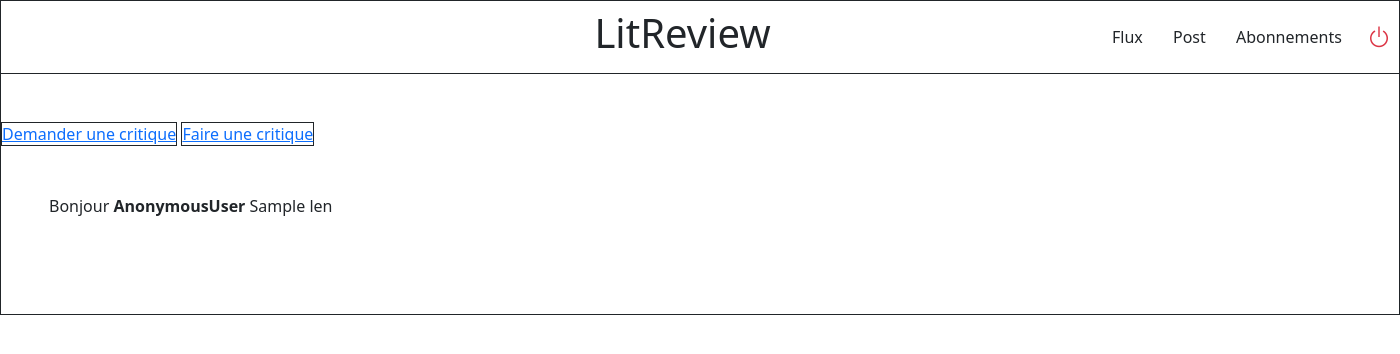
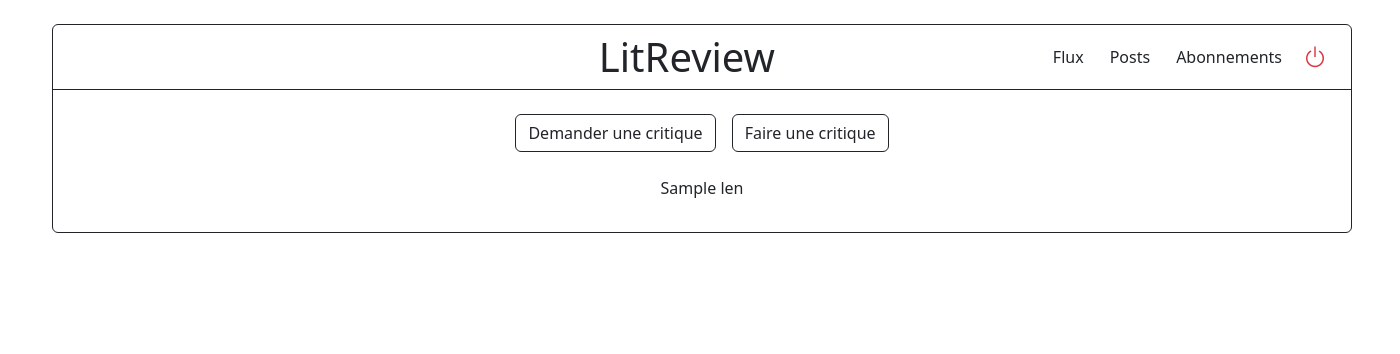
Before and after one commit to Volgar3/OC_P9, a Django app: template social_network/templates/social_network/feed.html in a window 1400 px wide. Shown: the top 354 px of the page. Run offline with Django 5.2, Linux system fonts and the light colour scheme; the template is opened without the code that fills it: most values are stand-ins (such as "Sample title", 1, 10 or a date in 2020); some libraries are stand-ins or nearby versions.

Commit message:
WIP : ticket_snippet

```diff
--- a/social_network/static/social_network/feed.css
+++ b/social_network/static/social_network/feed.css
@@ -1,3 +1,19 @@
+.main-content {
+    width: 1300px;
+    margin: 0 auto;
+    position: center;
+}
+
+
 .logout-form {
     display: inline;
 }
+
+/* .btn-critique{
+
+} */
+
+.ticket-review {
+    width: 800px;
+    content: center;
+}
--- a/social_network/templates/social_network/base.html
+++ b/social_network/templates/social_network/base.html
@@ -1,13 +1,16 @@
 {% extends "base.html" %}
 
 {% block body %}
-    <header class="d-flex justify-content-between align-items-center border-bottom border-dark">
+<div class="container my-4">
+    <div class="border border-dark rounded-2 main-content">
+
+        <header class="d-flex justify-content-between align-items-center border-bottom border-dark px-3">
             <div style="width: 265px;"></div>
-        <h1 class="p-2">LitReview</h1>
-        <nav>
-            <a href="{% url 'login' %}" class="btn btn-hover">Flux</a>
-            <a href="{% url 'login' %}" class="btn btn-hover">Post</a>
-            <a href="{% url 'login' %}" class="btn btn-hover">Abonnements</a>
+            <h1 class="p-2 mb-0">LitReview</h1>
+            <nav class="d-flex align-items-center">
+                <a href="" class="btn btn-hover">Flux</a>
+                <a href="" class="btn btn-hover">Posts</a>
+                <a href="" class="btn btn-hover">Abonnements</a>
                 <form class="logout-form p-2" method="POST" action="{% url 'logout' %}">
                     {% csrf_token %}
                     <button type="submit" class="btn p-0 border-0 bg-transparent text-danger">
@@ -16,10 +19,12 @@
                 </form>
             </nav>
         </header>
-    <main class="main py-5">
-        <a class="border border-dark btn-critique">Demander une critique</a>
-        <a class="border border-dark btn-critique">Faire une critique</a>
+
+        <main class="p-4">
             {% block main %}
             {% endblock %}
         </main>
+
+    </div>
+</div>
 {% endblock %}
--- a/social_network/templates/social_network/feed.html
+++ b/social_network/templates/social_network/feed.html
@@ -7,8 +7,12 @@
 {% endblock %}
 
 {% block main %}
-<div class="p-5">
-    Bonjour <b>{{ request.user }}</b>
+
+<div class="d-flex justify-content-center gap-3 mb-3">
+    <button class="btn btn-outline-dark border border-dark btn-critique">Demander une critique</button>
+    <button class="btn btn-outline-dark border border-dark btn-critique">Faire une critique</button>
+</div>
+<div class="d-flex justify-content-center p-2">
     {{ posts.len }}
 
     {% for post in posts %}
--- a/social_network/templates/social_network/snippets/ticket_snippet.html
+++ b/social_network/templates/social_network/snippets/ticket_snippet.html
@@ -1,4 +1,4 @@
-<div class="border border-dark p-3 mb-3 rounded-2">
+<div class="border border-dark p-3 mb-3 rounded-2 ticket-review">
     <div class="mb-1">
 
         <!-- Handling txt -->
@@ -26,7 +26,7 @@
             {% endwith %}
         </p>
     {% endif %}
-        <div class=" border border-dark px-3 py-2 rounded-2">
+        <div class=" border border-dark px-3 py-2 rounded-2 ">
 
         <!-- Ticket number -->
         <p class="mb-2">Ticket n°{{ ticket.id }}</p>
--- a/templates/base.html
+++ b/templates/base.html
@@ -8,7 +8,7 @@
         {% endblock %}
     </head>
     <body>
-        <div class="border border-dark">
+        <div>
         {% block body %}
         {% endblock %}
         </div>
```
Lines whose indentation alone changed are shown as unchanged.
